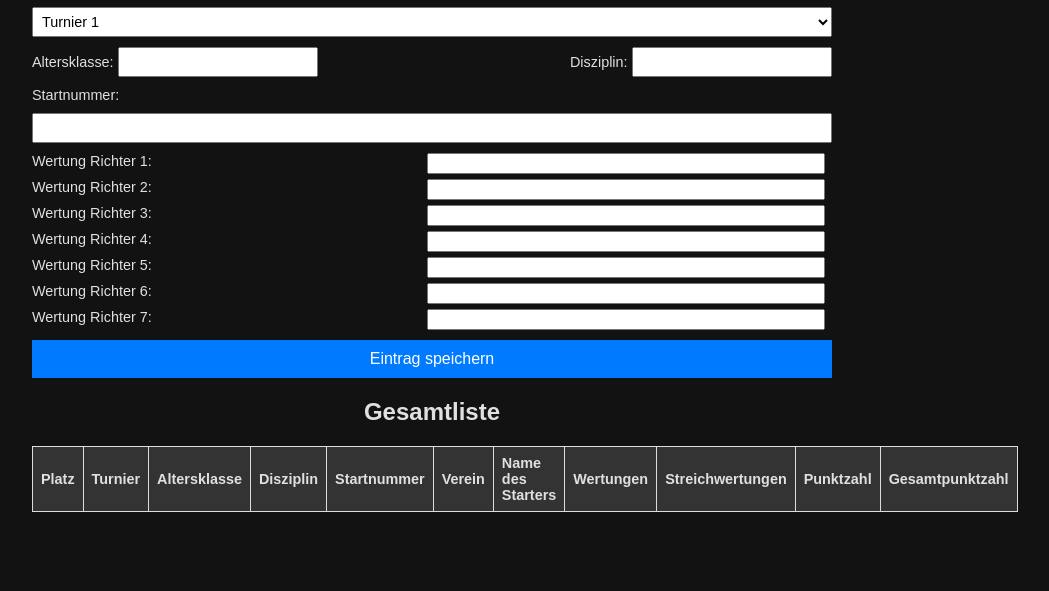
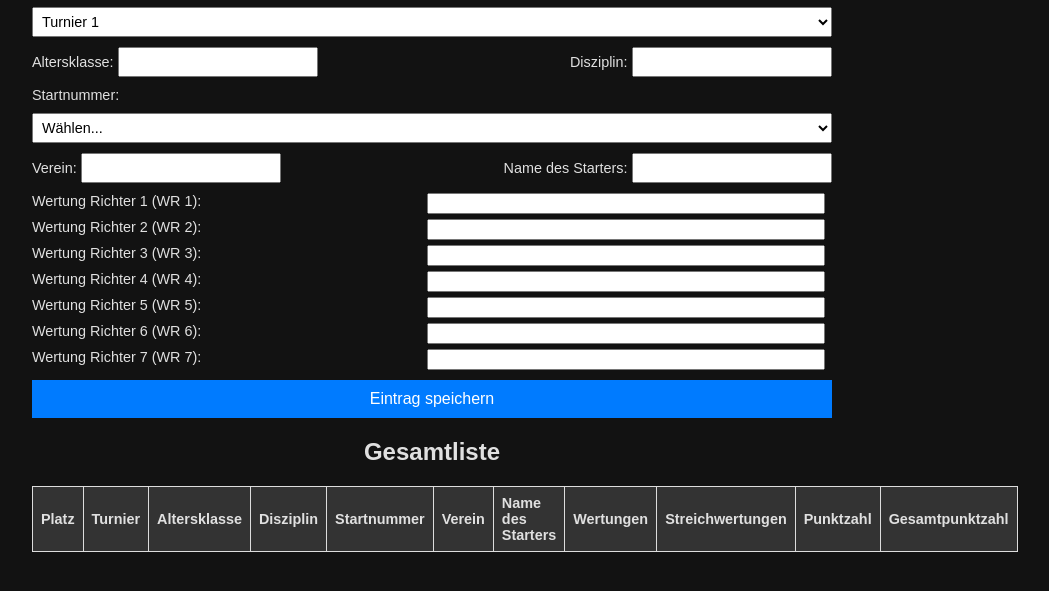
Before and after one commit to LunchalotTwitch/Tanzturnier, a plain HTML site: page index.html in a window 1280 px wide. Shown: the part 119-710 px from the top of the page, without its empty margins (208-1257 px from the left). Drawn offline with Linux system fonts and the light colour scheme.

Commit message:
Update index.html

```diff
--- a/index.html
+++ b/index.html
@@ -19,37 +19,51 @@
             <div class="form-group">
                 <div>
                     <label for="ageGroup">Altersklasse:</label>
-                    <input type="text" id="ageGroup" name="ageGroup">
+                    <input type="text" id="ageGroup" name="ageGroup" readonly>
                 </div>
                 <div>
                     <label for="discipline">Disziplin:</label>
-                    <input type="text" id="discipline" name="discipline">
+                    <input type="text" id="discipline" name="discipline" readonly>
                 </div>
             </div>
 
             <label for="startNumber">Startnummer:</label>
-            <input type="text" id="startNumber" name="startNumber">
+            <select id="startNumber" name="startNumber" onchange="updateStarterInfo()">
+                <option value="">Wählen...</option>
+                <!-- Optionen werden dynamisch eingefügt -->
+            </select>
+
+            <div class="form-group">
+                <div>
+                    <label for="club">Verein:</label>
+                    <input type="text" id="club" name="club" readonly>
+                </div>
+                <div>
+                    <label for="starterName">Name des Starters:</label>
+                    <input type="text" id="starterName" name="starterName" readonly>
+                </div>
+            </div>
 
             <div id="scores">
-                <label for="score1">Wertung Richter 1:</label>
+                <label for="score1">Wertung Richter 1 (WR 1):</label>
                 <input type="number" name="score" min="10" max="100" step="10" onkeydown="return nextInput(event)">
 
-                <label for="score2">Wertung Richter 2:</label>
+                <label for="score2">Wertung Richter 2 (WR 2):</label>
                 <input type="number" name="score" min="10" max="100" step="10" onkeydown="return nextInput(event)">
 
-                <label for="score3">Wertung Richter 3:</label>
+                <label for="score3">Wertung Richter 3 (WR 3):</label>
                 <input type="number" name="score" min="10" max="100" step="10" onkeydown="return nextInput(event)">
 
-                <label for="score4">Wertung Richter 4:</label>
+                <label for="score4">Wertung Richter 4 (WR 4):</label>
                 <input type="number" name="score" min="10" max="100" step="10" onkeydown="return nextInput(event)">
 
-                <label for="score5">Wertung Richter 5:</label>
+                <label for="score5">Wertung Richter 5 (WR 5):</label>
                 <input type="number" name="score" min="10" max="100" step="10" onkeydown="return nextInput(event)">
 
-                <label for="score6">Wertung Richter 6:</label>
+                <label for="score6">Wertung Richter 6 (WR 6):</label>
                 <input type="number" name="score" min="10" max="100" step="10" onkeydown="return nextInput(event)">
 
-                <label for="score7">Wertung Richter 7:</label>
+                <label for="score7">Wertung Richter 7 (WR 7):</label>
                 <input type="number" name="score" min="10" max="100" step="10" onkeydown="return nextInput(event)">
             </div>
 
```
